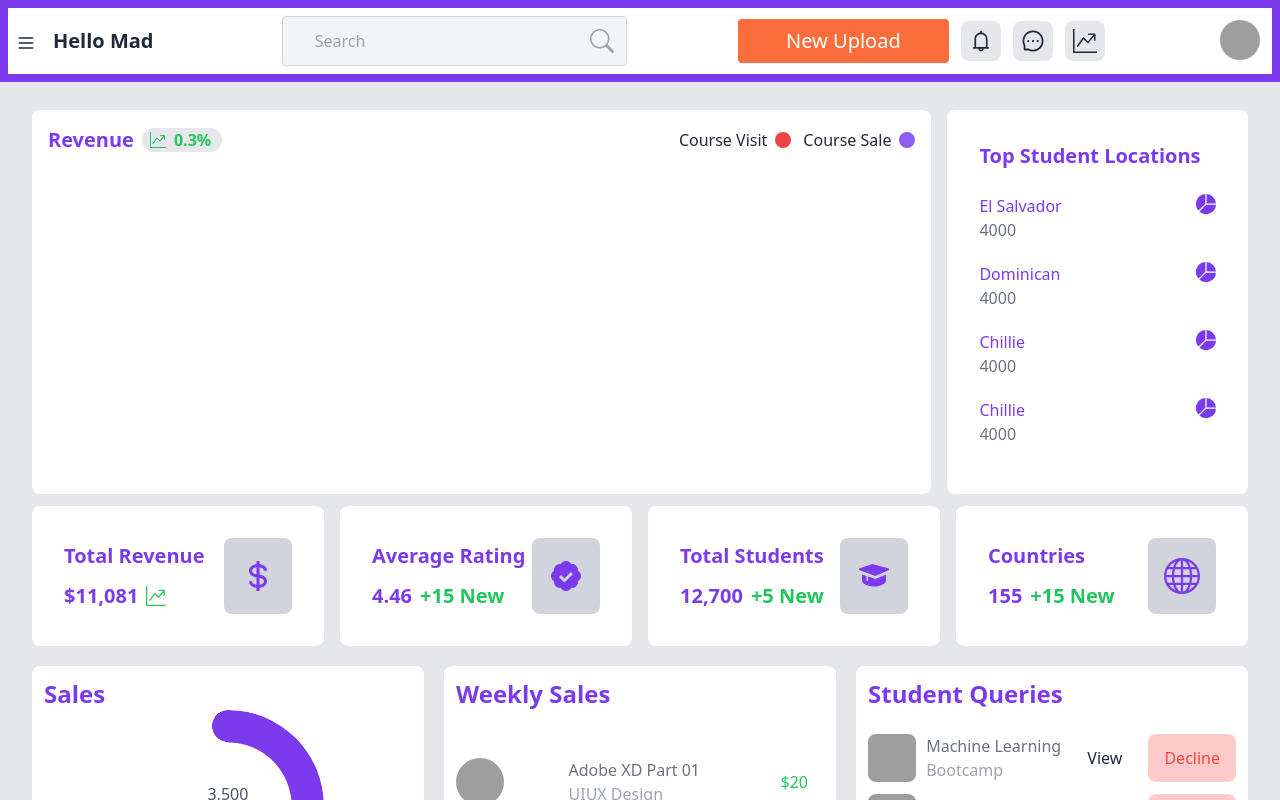
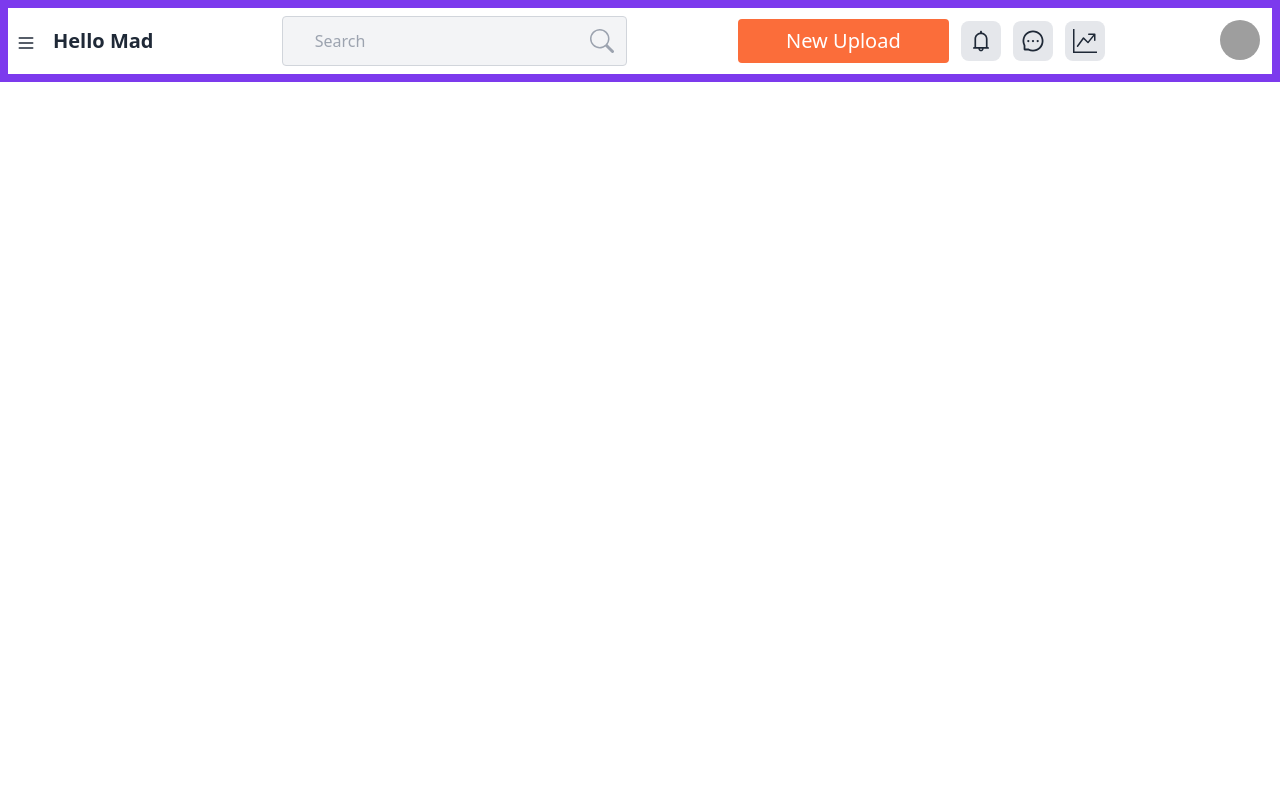
Before and after one commit to adarshswaminath/Etech-Teacher-Dashboard-template, a React (Vite) app: page / in a window 1280 px wide. Shown: the top 800 px of the page. Built offline with nearby package versions, Linux system fonts and the light colour scheme; grey boxes are pictures that could not be loaded.

Commit message:
My account page completed

```diff
--- a/src/App.jsx
+++ b/src/App.jsx
@@ -25,7 +25,7 @@ function App() {
           <Navbar/>
            {/* adding router */}
       <Routes>
-        <Route exact path="/" element={<Dashboard/>}></Route>
+        <Route exact path="/dashboard" element={<Dashboard/>}></Route>
         <Route exact path="/schedule" element={<Schedule/>}></Route>
         <Route exact path="/message" element={<Message/>}></Route>
         <Route exact path="/course" element={<Course/>}></Route>
@@ -39,7 +39,7 @@ function App() {
             {/* Sidebar content here */}
             <li>
             <h1 className="text-3xl font-semibold text-violet-600">E-Tech</h1>
-              <Link to="/" className="mt-6 text-xl flex hover:bg-violet-600 hover:text-white">
+              <Link to="/dashboard" className="mt-6 text-xl flex hover:bg-violet-600 hover:text-white">
                 <BiHomeAlt/>
                 Dashboard
               </Link>
```
